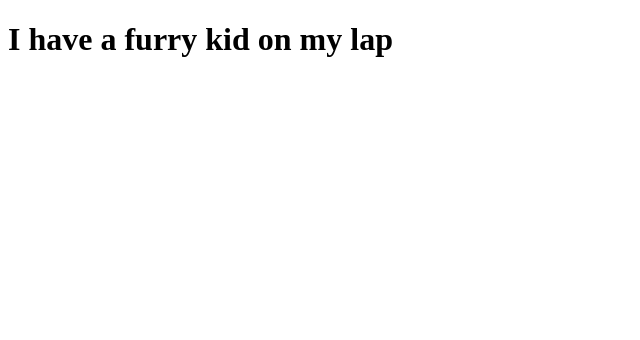
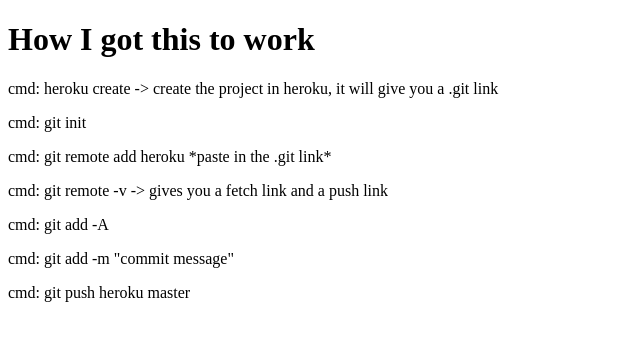
Before and after one commit to shirleywsywong/stark-hamlet, a website: page public/about.html in a window 1280 px wide. Shown: the whole page, without its empty margins (0-640 px from the left). Drawn offline with Linux system fonts and the light colour scheme.

Commit message:
initial commit

```diff
--- a/public/about.html
+++ b/public/about.html
@@ -8,7 +8,14 @@
 </head>
 
 <body>
-  <h1>I have a furry kid on my lap</h1>
+  <h1>How I got this to work</h1>
+  <p>cmd: heroku create -> create the project in heroku, it will give you a .git link</p>
+  <p>cmd: git init </p>
+  <p>cmd: git remote add heroku *paste in the .git link*</p>
+  <p>cmd: git remote -v -> gives you a fetch link and a push link</p>
+  <p>cmd: git add -A</p>
+  <p>cmd: git add -m "commit message"</p>
+  <p>cmd: git push heroku master</p>
 </body>
 
 </html>
```
